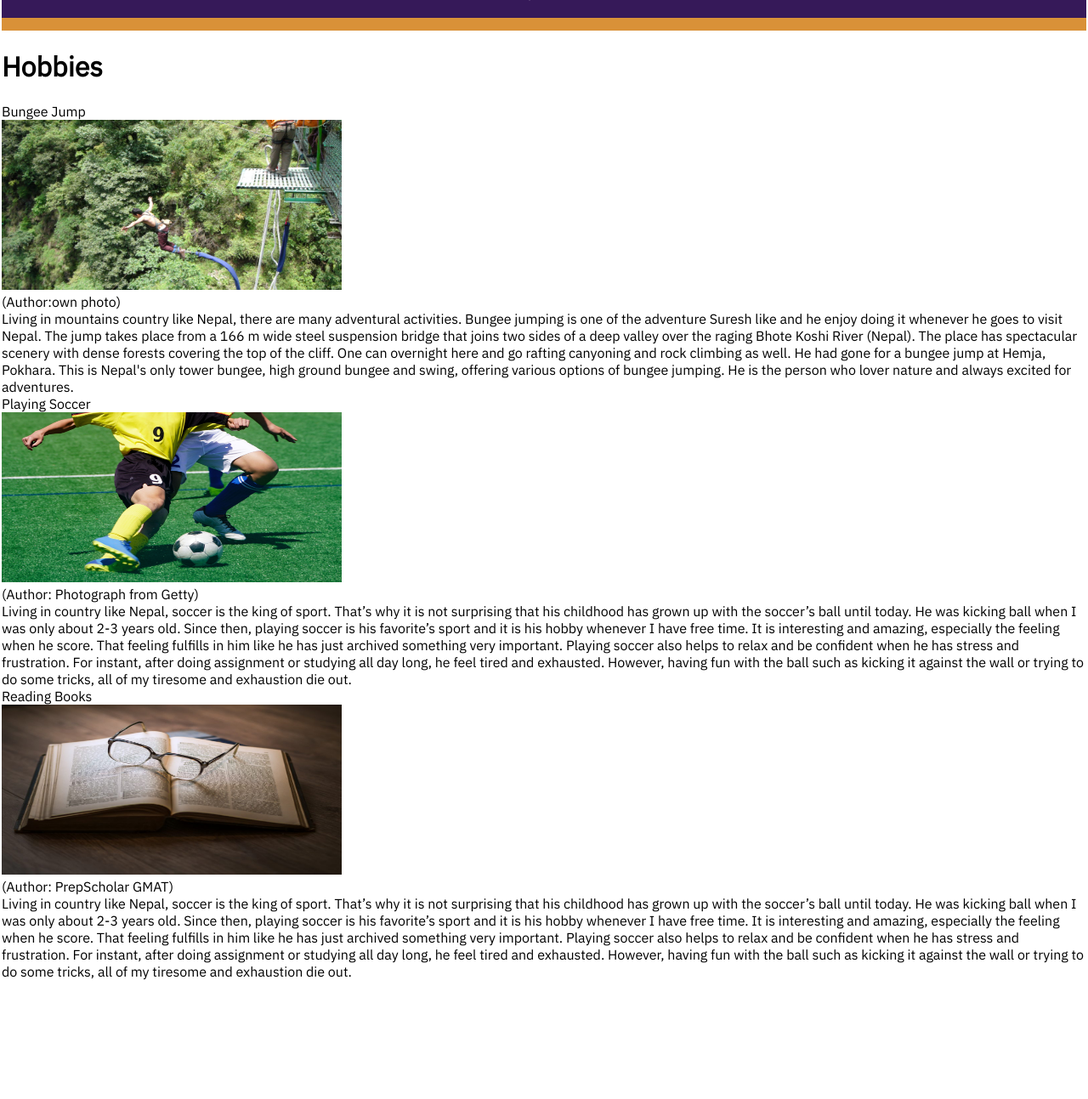
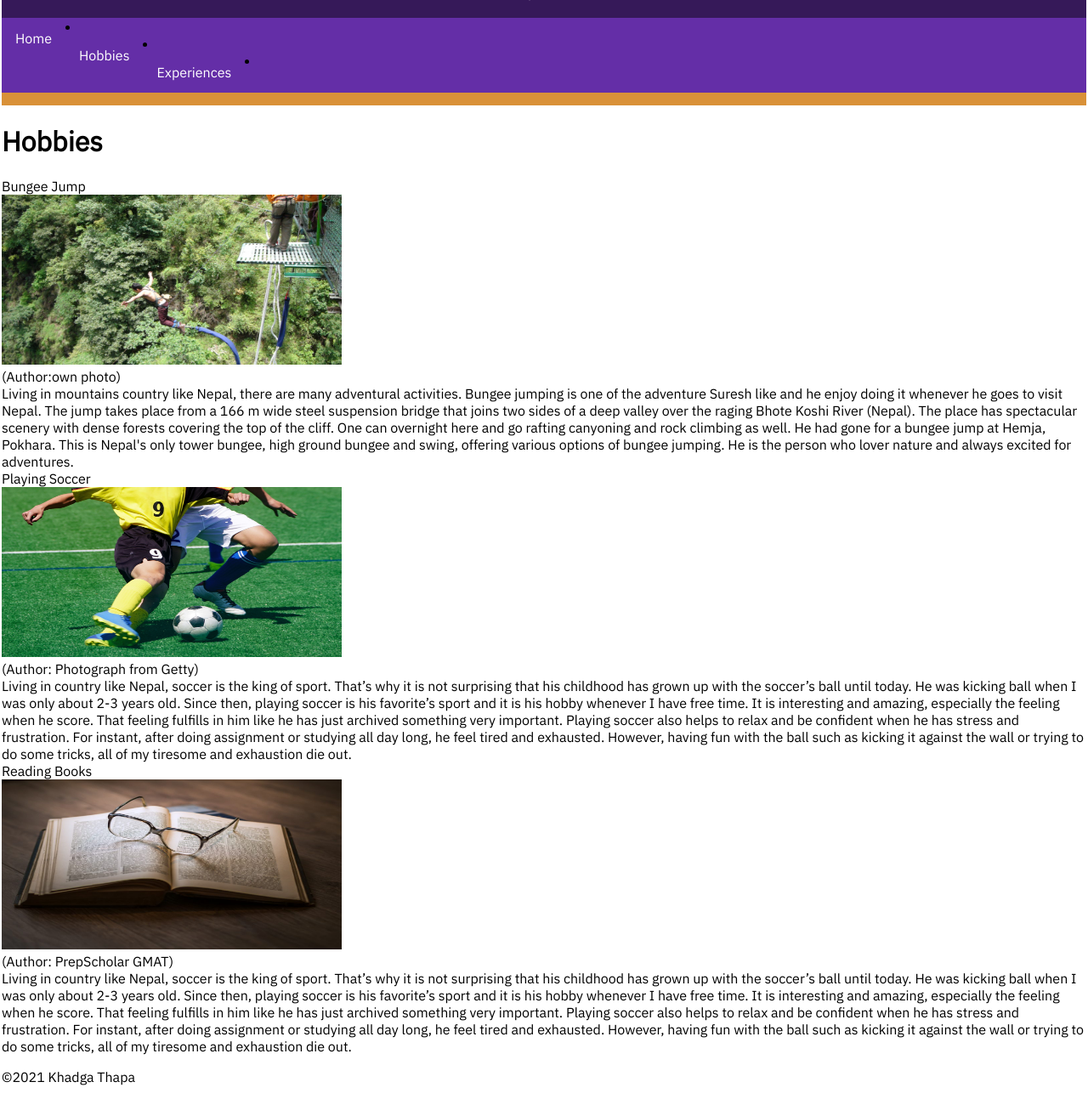
Before and after one commit to kbthapa-neb/bioSite, a plain HTML site: page hobbies.html in a window 1280 px wide. Shown: the part 41-1334 px from the top of the page at 85% size. Before the commit the page ends 1196 px from the top, so only its background shows below. Drawn offline with Linux system fonts and the light colour scheme.

Commit message:
Update hobbies.html

```diff
--- a/hobbies.html
+++ b/hobbies.html
@@ -17,6 +17,9 @@
     </header>
 
     <nav class="navbar">
+         <li><a href="index.html">Home</a></li>
+        <li><a href="hobbies.html">Hobbies</a></li>
+     <li><a href="experience.html">Experiences</a></li>
     </nav>
 
  <div class="container">
@@ -80,5 +83,8 @@
         </div>
 
     </div>
+   <footer>
+   <p>&copy;2021 Khadga Thapa</p>
+   </footer>
 </body>
 </html>
```
